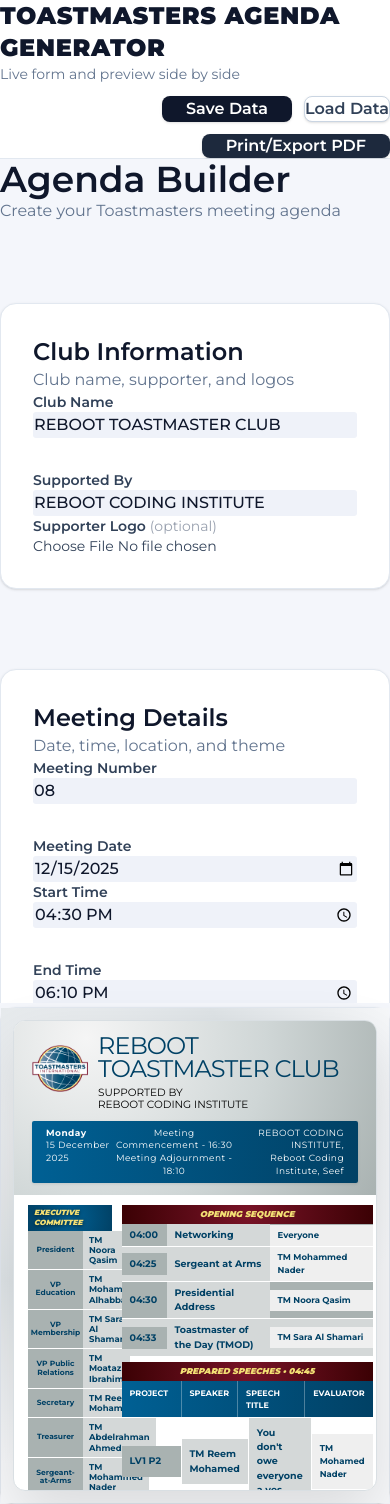
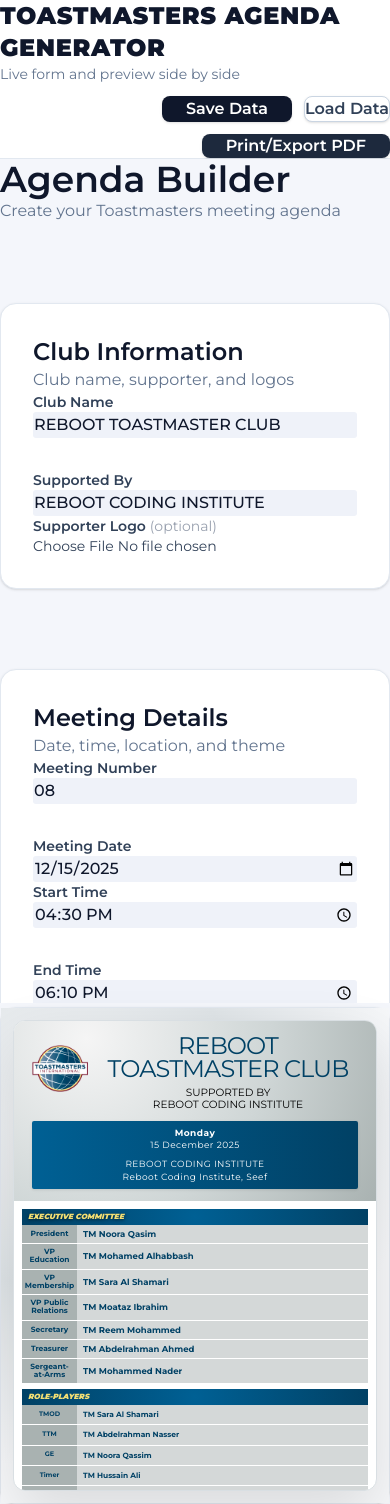
Before and after one commit to NooraWael/toastmasters-agenda, a Next.js app: page / in a window 390 px wide. Built offline with nearby package versions, Linux system fonts and the light colour scheme.

Commit message:
a mini responsive design

```diff
--- a/components/AgendaPreview.tsx
+++ b/components/AgendaPreview.tsx
@@ -12,12 +12,21 @@
   SegmentActivity,
   Speaker,
 } from '@/types/agenda';
+import { useEffect, useState } from 'react';
 
 interface AgendaPreviewProps {
   data: AgendaData;
 }
 
 export default function AgendaPreview({ data }: AgendaPreviewProps) {
+  const [isMobile, setIsMobile] = useState(false);
+
+  useEffect(() => {
+    const check = () => setIsMobile(typeof window !== 'undefined' && window.innerWidth < 768);
+    check();
+    window.addEventListener('resize', check);
+    return () => window.removeEventListener('resize', check);
+  }, []);
   const dayNames = ['Sunday', 'Monday', 'Tuesday', 'Wednesday', 'Thursday', 'Friday', 'Saturday'];
   const monthNames = ['January', 'February', 'March', 'April', 'May', 'June', 'July', 'August', 'September', 'October', 'November', 'December'];
 
@@ -394,7 +403,15 @@
           padding: '14px 18px 12px'
         }}>
           {/* Top row: Logo, Club Name, and Info */}
-          <div style={{ display: 'flex', justifyContent: 'space-between', alignItems: 'flex-start', marginBottom: '10px' }}>
+          <div style={{
+            display: 'flex',
+            justifyContent: isMobile ? 'center' : 'space-between',
+            alignItems: isMobile ? 'center' : 'flex-start',
+            marginBottom: '10px',
+            gap: isMobile ? '12px' : '10px',
+            flexDirection: isMobile ? 'column' : 'row',
+            textAlign: isMobile ? 'center' : 'left'
+          }}>
             {/* Left: Logo and Title */}
             <div style={{ display: 'flex', alignItems: 'center', gap: '10px' }}>
               <div style={{ width: '56px', height: '56px', flexShrink: 0 }}>
@@ -433,8 +450,8 @@
 
             {/* Right: Supporter Logo(s) */}
             {supporterLogo && (
-              <div style={{ display: 'flex', gap: '8px', alignItems: 'center' }}>
-                <div style={{ width: '140px', height: '40px', flexShrink: 0 }}>
+              <div style={{ display: 'flex', gap: '8px', alignItems: 'center', justifyContent: isMobile ? 'center' : 'flex-start' }}>
+                <div style={{ width: isMobile ? '120px' : '140px', height: '40px', flexShrink: 0 }}>
                   <Image
                     src={supporterLogo}
                     alt="Supporter Logo"
@@ -461,28 +478,33 @@
           {/* Date Info Bar */}
           <div style={{
             background: 'linear-gradient(90deg, #006094 0%, #014165 100%)',
-            padding: '6px 14px',
+            padding: isMobile ? '6px 10px' : '6px 14px',
             borderRadius: '2px',
             display: 'flex',
+            flexDirection: isMobile ? 'column' : 'row',
             justifyContent: 'space-between',
+            alignItems: isMobile ? 'center' : 'flex-start',
+            gap: isMobile ? '6px' : '0',
             fontSize: '9px',
             color: '#fff',
             letterSpacing: '0.05em',
             lineHeight: '1.4',
             boxShadow: '0 1px 3px rgba(0,0,0,0.1)'
           }}>
-            <div>
+            <div style={{ textAlign: isMobile ? 'center' : 'left' }}>
               <strong>{dateInfo.day}</strong><br />
               {dateInfo.date} {dateInfo.month} {dateInfo.year}
             </div>
-            <div style={{ textAlign: 'center' }}>
-              Meeting Commencement - {formatTime(data.startTime)}<br />
-              Meeting Adjournment - {formatTime(data.endTime)}
-            </div>
-            <div style={{ textAlign: 'right' }}>
+            {!isMobile && (
+              <div style={{ textAlign: 'center' }}>
+                Meeting Commencement - {formatTime(data.startTime)}<br />
+                Meeting Adjournment - {formatTime(data.endTime)}
+              </div>
+            )}
+            <div style={{ textAlign: isMobile ? 'center' : 'right' }}>
               {hasSupporter && (
                 <>
-                  {supporterName},<br />
+                  {supporterName}{!isMobile && ','}<br />
                 </>
               )}
               {data.location}
@@ -493,9 +515,9 @@
         {/* Main Content Area */}
         <div style={{
           display: 'grid',
-          gridTemplateColumns: '25% 1fr',
-          padding: '10px 14px',
-          gap: '10px',
+          gridTemplateColumns: isMobile ? '1fr' : '25% 1fr',
+          padding: isMobile ? '8px' : '10px 14px',
+          gap: isMobile ? '8px' : '10px',
           flex: 1
         }}>
 
```
